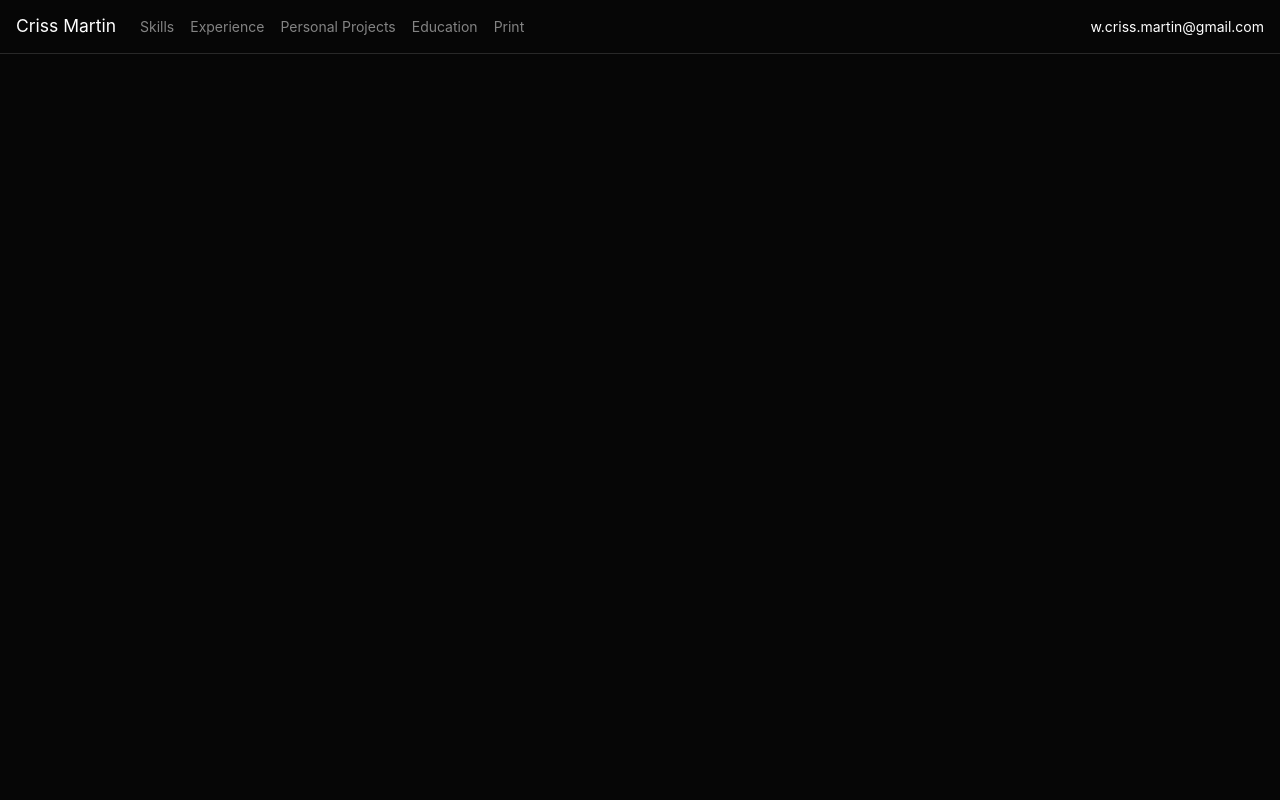
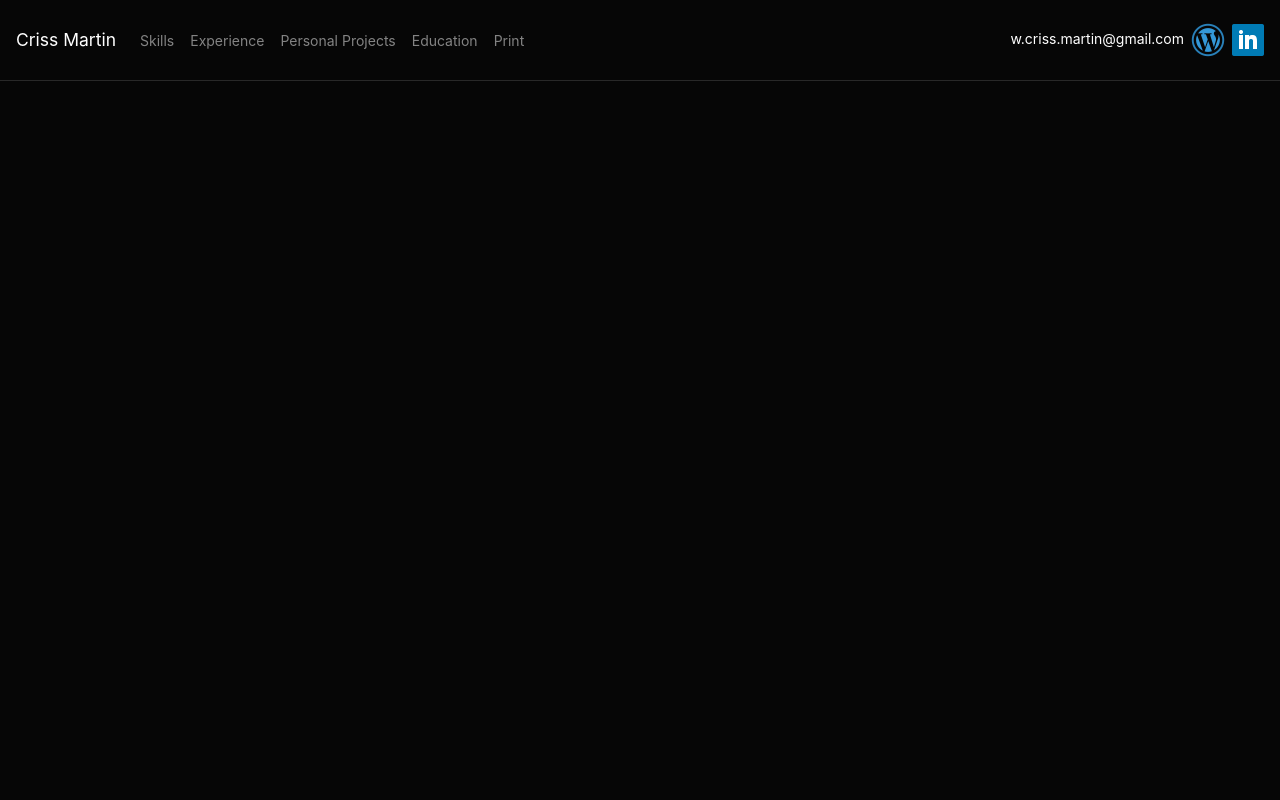
Before and after one commit to nitramssirc/cmartcv_shell, a React (Create React App) app: page / in a window 1280 px wide. Shown: the top 800 px of the page. Built offline with nearby package versions, Linux system fonts and the light colour scheme.

Commit message:
Added blog and linkedIn links to navbar

```diff
--- a/src/Components/ShellNavbar.js
+++ b/src/Components/ShellNavbar.js
@@ -1,5 +1,7 @@
 import React from "react";
 import { Navbar, Nav } from "react-bootstrap";
+import wordpressIcon from "../Images/iconfinder_WordPress_345397.png"
+import linkedInIcon from "../Images/iconfinder_square-linkedin_317725.png"
 
 function ShellNavbar() {
   return (
@@ -21,7 +23,9 @@ function ShellNavbar() {
             <Navbar.Text>
               <a href="mailto('w.criss.martin@gmail.com')">
                 w.criss.martin@gmail.com
-              </a>{" "}
+              </a>
+              <a href="https://cmartcoding.com/" target="_blank" rel="noopener noreferrer"><img src={wordpressIcon} alt="Blog"/></a>
+              <a href="https://www.linkedin.com/in/crissmartin/" target="_blank" rel="noopener noreferrer"><img src={linkedInIcon} alt="LinkedIn"/></a>
             </Navbar.Text>
           </Nav>
         </Navbar.Collapse>
```
Also changed, not shown: src/Images/iconfinder_WordPress_345397.png (added), src/Images/iconfinder_square-linkedin_317725.png (added).
